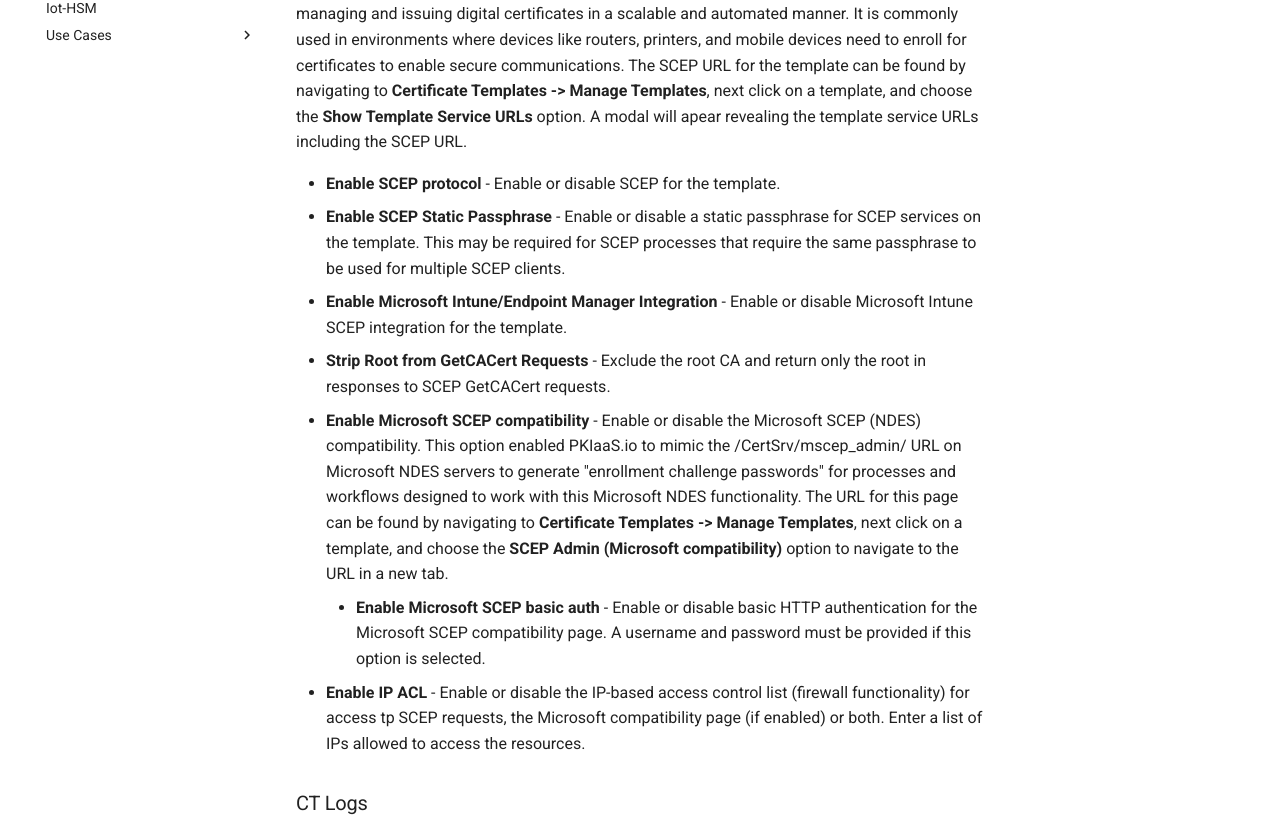
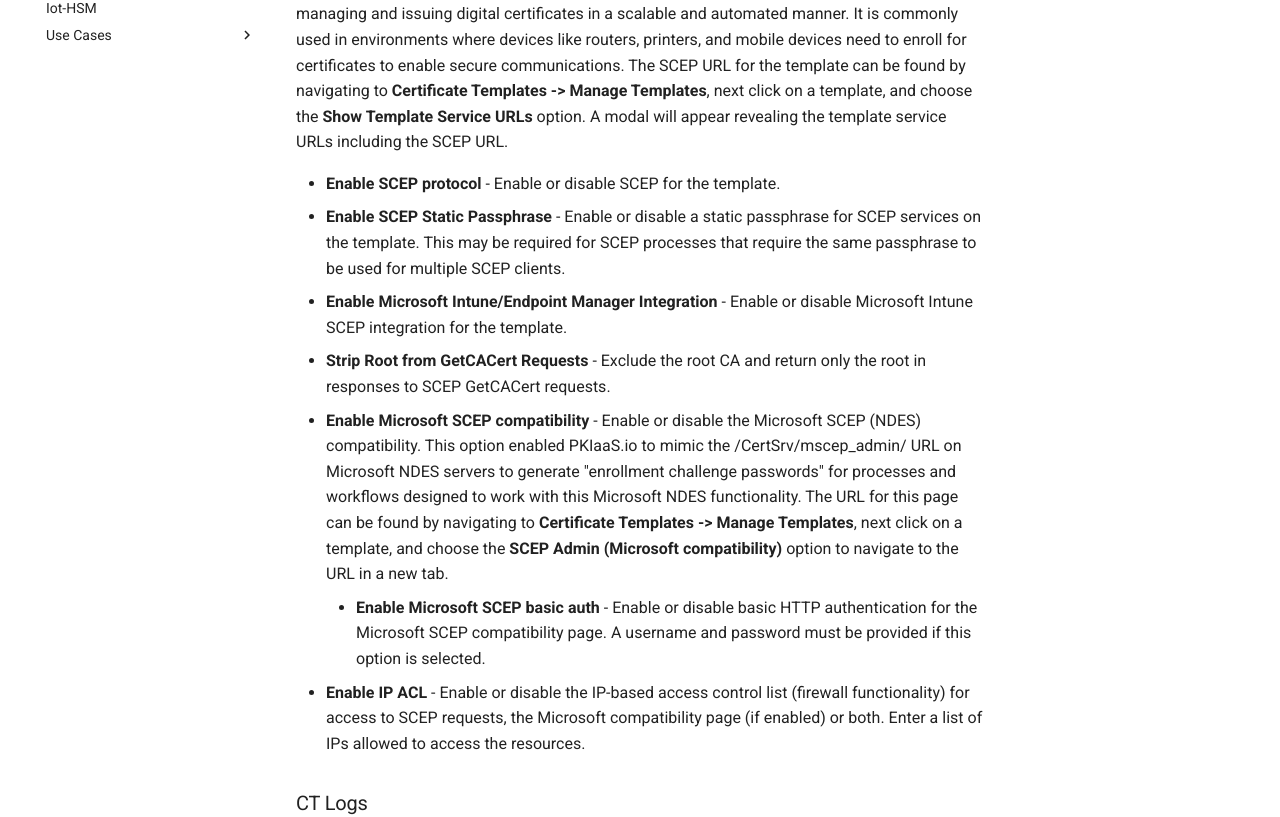
Before and after one commit to lspiehler/pkiaas-docs, an MkDocs documentation site: the page built from docs/certificate-templates/edit.md, in a window 1280 px wide and 1400 px high, scrolled down 1600 px. Shown: the part 369-1186 px from the top of the window. Built offline with MkDocs 1.6.1 and Material for MkDocs 9.7.7, drawn with Linux system fonts in a browser that asks for light colours; comment, search, counter and statistics services are not loaded; some of the changed text lies outside the part shown.

Commit message:
fix multiple misspellings

```diff
--- a/docs/certificate-templates/edit.md
+++ b/docs/certificate-templates/edit.md
@@ -31,7 +31,7 @@
     * **Policy** - Disable, select a predefined policy identifier, or enter a custom OID.
 
 ### SCEP
-Simple Certificate Enrollment Protocol is a protocol designed to simplify the process of managing and issuing digital certificates in a scalable and automated manner. It is commonly used in environments where devices like routers, printers, and mobile devices need to enroll for certificates to enable secure communications. The SCEP URL for the template can be found by navigating to **Certificate Templates -> Manage Templates**, next click on a template, and choose the **Show Template Service URLs** option. A modal will apear revealing the template service URLs including the SCEP URL.
+Simple Certificate Enrollment Protocol is a protocol designed to simplify the process of managing and issuing digital certificates in a scalable and automated manner. It is commonly used in environments where devices like routers, printers, and mobile devices need to enroll for certificates to enable secure communications. The SCEP URL for the template can be found by navigating to **Certificate Templates -> Manage Templates**, next click on a template, and choose the **Show Template Service URLs** option. A modal will appear revealing the template service URLs including the SCEP URL.
 
 * **Enable SCEP protocol** - Enable or disable SCEP for the template.
 * **Enable SCEP Static Passphrase** - Enable or disable a static passphrase for SCEP services on the template. This may be required for SCEP processes that require the same passphrase to be used for multiple SCEP clients.
@@ -39,7 +39,7 @@
 * **Strip Root from GetCACert Requests** - Exclude the root CA and return only the root in responses to SCEP GetCACert requests.
 * **Enable Microsoft SCEP compatibility** - Enable or disable the Microsoft SCEP (NDES) compatibility. This option enabled PKIaaS.io to mimic the /CertSrv/mscep_admin/ URL on Microsoft NDES servers to generate "enrollment challenge passwords" for processes and workflows designed to work with this Microsoft NDES functionality. The URL for this page can be found by navigating to **Certificate Templates -> Manage Templates**, next click on a template, and choose the **SCEP Admin (Microsoft compatibility)** option to navigate to the URL in a new tab.
     * **Enable Microsoft SCEP basic auth** - Enable or disable basic HTTP authentication for the Microsoft SCEP compatibility page. A username and password must be provided if this option is selected.
-* **Enable IP ACL** - Enable or disable the IP-based access control list (firewall functionality) for access tp SCEP requests, the Microsoft compatibility page (if enabled) or both. Enter a list of IPs allowed to access the resources.
+* **Enable IP ACL** - Enable or disable the IP-based access control list (firewall functionality) for access to SCEP requests, the Microsoft compatibility page (if enabled) or both. Enter a list of IPs allowed to access the resources.
 
 ### CT Logs
 For templates associated with root CAs or intermediate CAs that chain up to root CAs that require issued certificates to be submitted to certificate transparency logs, enter a comma-separated list of URLs where these certificates should be submitted here. The CT log must support logging for the CA associated with the template. This is something that must be coordinated with the owner of the CT log.
```
Also changed, not shown: other parts of docs/certificate-templates/edit.md (+1 -1 lines), docs/certificate-templates/overview.md (+1 -1 lines).
